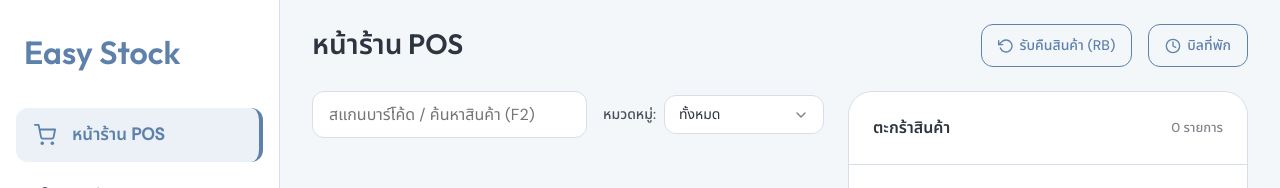
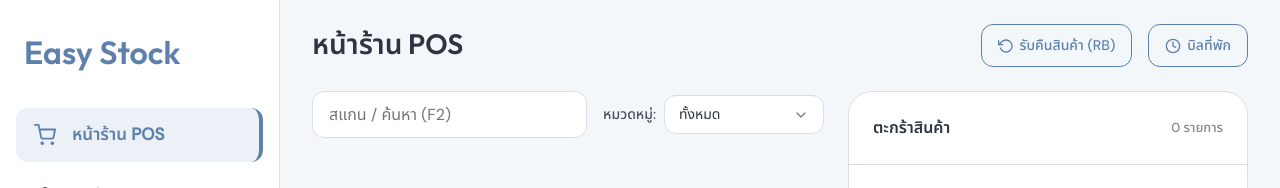
Before and after one commit to Kume2003Mks/easy-stock-invention, a SvelteKit app: page /pos in a window 1280 px wide. Shown: the top 188 px of the page. Built offline with nearby package versions, Linux system fonts and the light colour scheme.

Commit message:
feat: implement point of sale (POS) page with cart, product grid, and checkout management

```diff
--- a/src/routes/pos/+page.svelte
+++ b/src/routes/pos/+page.svelte
@@ -549,7 +549,7 @@
         }}
         type="text"
         class="input-field search-input"
-        placeholder="สแกนบาร์โค้ด / ค้นหาสินค้า (F2)"
+        placeholder="สแกน / ค้นหา (F2)"
       />
       <Dropdown
         id="pos-category-filter"
@@ -1493,6 +1493,7 @@
 
   .pos-layout.is-cart-first .search-input {
     min-width: 140px;
+    font-size: 14px;
   }
 
   .pos-layout.is-cart-first .cart-header {
```
